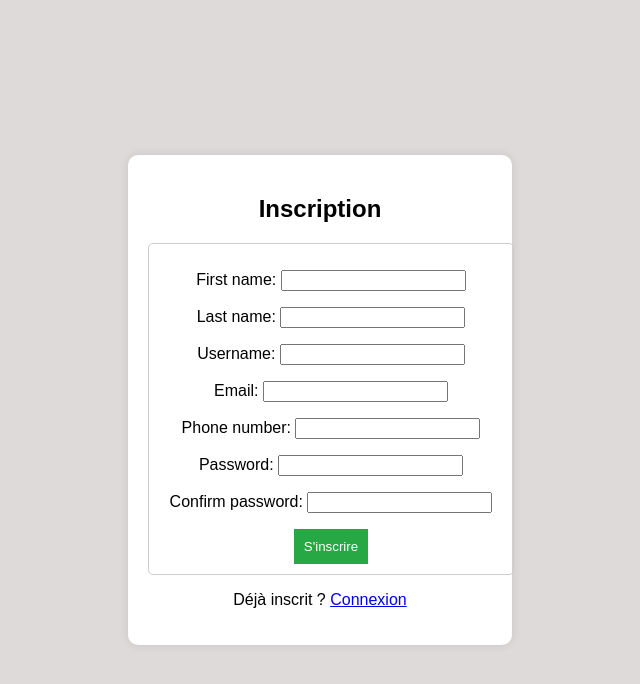
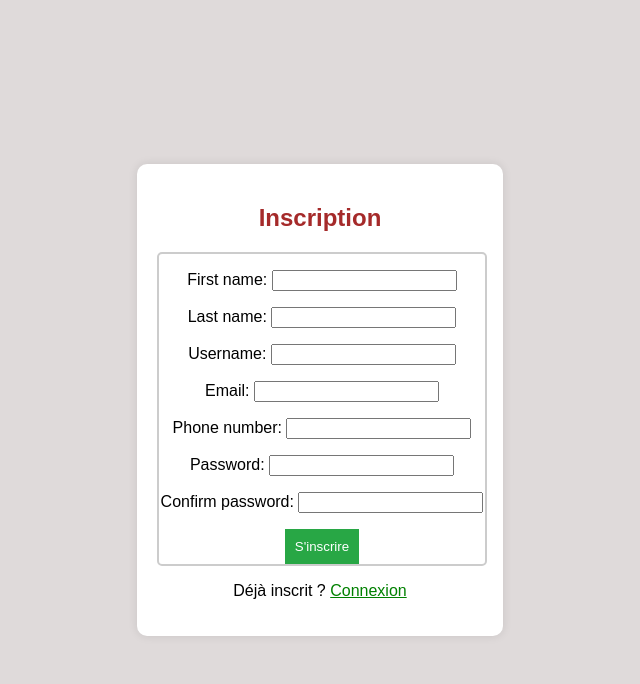
Before and after one commit to bmouale03/E-commerce-Django, a Django app: page /register/ in a window 1280 px wide. Shown: the top 684 px of the page, without its empty margins (320-960 px from the left). Run offline with Django 5.2, Linux system fonts and the light colour scheme.

Commit message:
contact et inscription

```diff
--- a/ecommerce/shop/forms.py
+++ b/ecommerce/shop/forms.py
@@ -9,11 +9,11 @@ class ContactForm(forms.ModelForm):
         model = Contact
         fields = ['name', 'email', 'subject', 'message']
 class SignUpForm(forms.ModelForm):
-    first_name = forms.CharField(max_length=30, required=True)
-    last_name = forms.CharField(max_length=30, required=True)
-    username = forms.CharField(max_length=30, required=True)
+    first_name = forms.CharField(max_length=100, required=True)
+    last_name = forms.CharField(max_length=100, required=True)
+    username = forms.CharField(max_length=100, required=True)
     email = forms.EmailField(required=True)
-    phone_number = forms.CharField(max_length=15, required=True)
+    phone_number = forms.CharField(max_length=30, required=True)
     password = forms.CharField(widget=forms.PasswordInput)
     confirm_password = forms.CharField(widget=forms.PasswordInput)
     class Meta:
--- a/ecommerce/shop/static/css/style.css
+++ b/ecommerce/shop/static/css/style.css
@@ -16,7 +16,7 @@ body {
     box-shadow: 0 0 10px rgba(0, 0, 0, 0.1);
     text-align: center;
     justify-content: center;
-    max-width: 400px;
+    max-width: 1000px;
 }
 
 h2 {
@@ -25,12 +25,12 @@ h2 {
 
 form {
     /*display: flex;
-    flex-direction: column;
-    gap: 10px;*/
+    flex-direction: column;*/
+    gap: 10px;
     width: 100%;
-    padding: 10px;
+    padding: 0px;
     margin: 8px 0;
-    border: 1px solid #ccc;
+    border: 2px solid #ccc;
     border-radius: 5px;
     font-size: 16px;
 }
--- a/ecommerce/shop/templates/shop/login.html
+++ b/ecommerce/shop/templates/shop/login.html
@@ -10,7 +10,7 @@
 </head>
 <body>
     <div class="form-container">
-        <h2>Connexion</h2>
+        <h2 style="color: green;">Connexion</h2>
         <form method="post">
             {% csrf_token %}
             {{ form.as_p }}
--- a/ecommerce/shop/templates/shop/register.html
+++ b/ecommerce/shop/templates/shop/register.html
@@ -10,13 +10,13 @@
 </head>
 <body>
     <div class="form-container">
-        <h2>Inscription</h2>
+        <h2 style="color: brown;">Inscription</h2>
         <form method="post">
             {% csrf_token %}
             {{ form.as_p }}
             <button type="submit">S'inscrire</button>
         </form>
-        <p>Déjà inscrit ? <a href="{% url 'login' %}">Connexion</a></p>
+        <p>Déjà inscrit ? <a href="{% url 'login' %}" style="color: green;">Connexion</a></p>
     </div>
 </body>
 </html>
--- a/ecommerce/shop/views.py
+++ b/ecommerce/shop/views.py
@@ -54,7 +54,7 @@ def contact_view(request):
         if form.is_valid():
             form.save()
             messages.success(request, "Votre message a été envoyé avec succès !")
-            return redirect('base')  # Redirection après soumission
+            return redirect('contact')  # Redirection après soumission
     else:
         form = ContactForm()
     return render(request, 'shop/contact_form.html', {'form': form})
```
Also changed, not shown: ecommerce/shop/templates/shop/base.html (+15 -4 lines), ecommerce/db.sqlite3.
